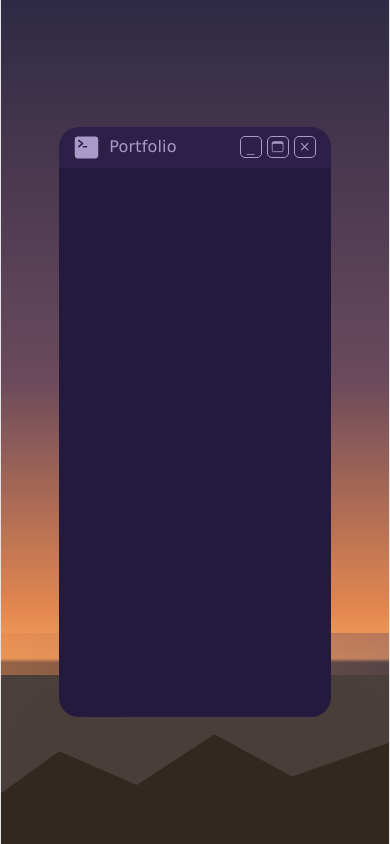
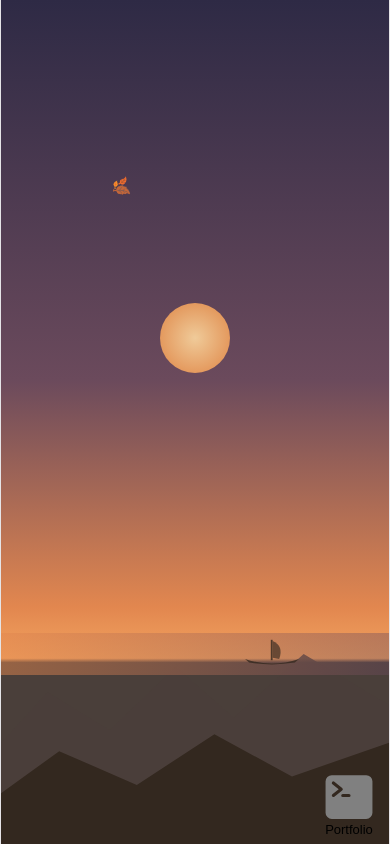
Before and after one commit to tiramisuuuuuuu/portfolio_website_v2, a React (Vite) app: page / in a window 390 px wide. Built offline with nearby package versions, Linux system fonts and the light colour scheme.

Commit message:
feat: create desktop icons
* modify button and icon styles of window
* fix bug as smallWindow width transitions when the screen resizes from tablet to desktop: use a hardcoded width instead of a relative one, within the media-query
* add functionality to window buttons and connect with desktop icon

```diff
--- a/src/App.jsx
+++ b/src/App.jsx
@@ -1,14 +1,14 @@
 import './App.css';
 import Leaves from './components/Leaves';
 import AutumnDuskBackground from './components/AutumnDuskBackground';
-import Window from './components/Window';
+import DesktopIcons from './components/DesktopIcons';
 
 function App() {
   return (
     <section id="main-container">
       <AutumnDuskBackground>
         <Leaves />
-        <Window />
+        <DesktopIcons />
       </AutumnDuskBackground>
     </section>
   );
--- /dev/null
+++ b/src/components/DesktopIcons.module.css
@@ -0,0 +1,20 @@
+.iconDiv {
+  width: 80px;
+  height: 80px;
+  background-color: transparent;
+  border: none;
+  cursor: pointer;
+
+  display: flex;
+  flex-direction: column;
+  justify-content: center;
+  align-items: center;
+}
+
+.iconDiv:hover {
+  background-color: rgba(240, 248, 255, 0.031);
+}
+
+.iconText {
+  font-size: small;
+}
--- /dev/null
+++ b/src/components/DesktopIcons.tsx
@@ -0,0 +1,60 @@
+import { ReactNode, useState } from 'react';
+import { IoTerminal } from 'react-icons/io5';
+import styles from './DesktopIcons.module.css';
+import Window from './Window';
+
+const CLOSED = 0;
+const OPEN = 1;
+const MINIMIZED = 2;
+
+function AppIcon({
+  icon,
+  appName,
+  onClick,
+}: {
+  icon: ReactNode;
+  appName: string;
+  onClick: () => void;
+}) {
+  return (
+    <button className={styles.iconDiv} onClick={onClick}>
+      {icon}
+      <p className={styles.iconText}>{appName}</p>
+    </button>
+  );
+}
+
+export default function DesktopIcons() {
+  const [activeApps, setActiveApps] = useState({
+    terminal: CLOSED,
+  });
+
+  return (
+    <div
+      style={{
+        position: 'absolute',
+        width: '100%',
+        height: '100%',
+        display: 'flex',
+        flexDirection: 'column',
+        justifyContent: 'flex-end',
+        alignItems: 'flex-end',
+      }}
+    >
+      <AppIcon
+        icon={<IoTerminal color="grey" size={50} />}
+        appName="Portfolio"
+        onClick={() => setActiveApps((prev) => ({ ...prev, terminal: OPEN }))}
+      />
+      {activeApps.terminal ? (
+        <Window
+          minimized={activeApps.terminal === MINIMIZED}
+          minimize={() =>
+            setActiveApps((prev) => ({ ...prev, terminal: MINIMIZED }))
+          }
+          close={() => setActiveApps((prev) => ({ ...prev, terminal: CLOSED }))}
+        />
+      ) : null}
+    </div>
+  );
+}
--- a/src/components/Window.module.css
+++ b/src/components/Window.module.css
@@ -3,6 +3,21 @@
   height: 70%;
   display: flex;
   flex-direction: column;
+  transition:
+    width 0.3s ease,
+    height 0.3s ease;
+}
+
+.smallWindow {
+  width: 30%;
+  height: 50%;
+}
+
+@media (max-width: 1024px) {
+  .smallWindow {
+    width: 250px;
+    height: 40%;
+  }
 }
 
 .navBar {
@@ -52,9 +67,9 @@
 .windowButton {
   height: 100%;
   width: 100%;
-  border-radius: 5px;
+  border-radius: 8px;
   border-width: 1px;
-  border-color: #a89bc9;
+  border-color: rgba(0, 0, 0, 0.134);
   cursor: pointer;
   border-style: solid;
   box-sizing: border-box;
@@ -67,7 +82,7 @@
 }
 
 .windowButton:hover {
-  background-color: rgba(0, 0, 0, 0.134);
+  background-color: rgba(0, 0, 0, 0.024);
 }
 
 .contentBox {
--- a/src/components/Window.tsx
+++ b/src/components/Window.tsx
@@ -1,17 +1,27 @@
 'use client';
 
-import { useEffect, useRef, useState } from 'react';
+import { useEffect, useLayoutEffect, useRef, useState } from 'react';
 import Draggable from 'react-draggable';
 
 import styles from './Window.module.css';
-import { IoBrowsersOutline, IoTerminal } from 'react-icons/io5';
+import { IoBrowsersOutline } from 'react-icons/io5';
 import { MdOutlineClose } from 'react-icons/md';
+import { FaTerminal } from 'react-icons/fa';
 
-export default function Window() {
+export default function Window({
+  minimized,
+  minimize,
+  close,
+}: {
+  minimized: boolean;
+  minimize: () => void;
+  close: () => void;
+}) {
   const nodeRef = useRef<HTMLDivElement>(null);
   const parentRef = useRef<HTMLDivElement>(null);
   const [position, setPosition] = useState({ x: 0, y: 0 });
   const [isDragging, setIsDragging] = useState(false);
+  const [isSmall, setIsSmall] = useState(false);
 
   const handleDrag = (e: any, data: { x: number; y: number }) => {
     setPosition({ x: data.x, y: data.y });
@@ -37,6 +47,18 @@ export default function Window() {
     return () => window.removeEventListener('resize', clampPosition);
   }, []);
 
+  useLayoutEffect(() => {
+    if (!parentRef.current || !nodeRef.current) return;
+
+    const parent = parentRef.current;
+    const child = nodeRef.current;
+
+    const x = (parent.clientWidth - child.offsetWidth) / 2;
+    const y = (parent.clientHeight - child.offsetHeight) / 2;
+
+    setPosition({ x, y });
+  }, []);
+
   return (
     <div
       ref={parentRef}
@@ -44,9 +66,8 @@ export default function Window() {
         position: 'absolute',
         width: '100%',
         height: '100%',
-        display: 'flex',
-        justifyContent: 'center',
-        alignItems: 'center',
+        pointerEvents: 'none',
+        display: minimized ? 'none' : 'block',
       }}
     >
       <Draggable
@@ -59,7 +80,15 @@ export default function Window() {
         handle=".drag-handle"
         bounds="parent"
       >
-        <div ref={nodeRef} className={styles.entireWindow}>
+        <div
+          ref={nodeRef}
+          className={`${styles.entireWindow} ${isSmall && styles.smallWindow}`}
+          style={{
+            pointerEvents: 'auto',
+          }}
+          tabIndex={0}
+          onFocusCapture={() => console.log('Window focused')}
+        >
           <div
             className={`${styles.navBar} ${isDragging && styles.dragging} drag-handle`}
           >
@@ -72,7 +101,7 @@ export default function Window() {
                 gap: 10,
               }}
             >
-              <IoTerminal color="#a89bc9" size={25} />
+              <FaTerminal color="#a89bc9" size={25} />
               <p className={styles.heading}>Portfolio</p>
             </div>
 
@@ -80,6 +109,7 @@ export default function Window() {
               <button
                 onClick={() => {
                   console.log('Minimize CLICKED');
+                  minimize();
                 }}
                 className={styles.bttn}
               >
@@ -88,6 +118,7 @@ export default function Window() {
               <button
                 onClick={() => {
                   console.log('Resize CLICKED');
+                  setIsSmall((prev) => !prev);
                 }}
                 className={styles.bttn}
               >
@@ -98,6 +129,7 @@ export default function Window() {
               <button
                 onClick={() => {
                   console.log('Close CLICKED');
+                  close();
                 }}
                 className={styles.bttn}
               >
```
